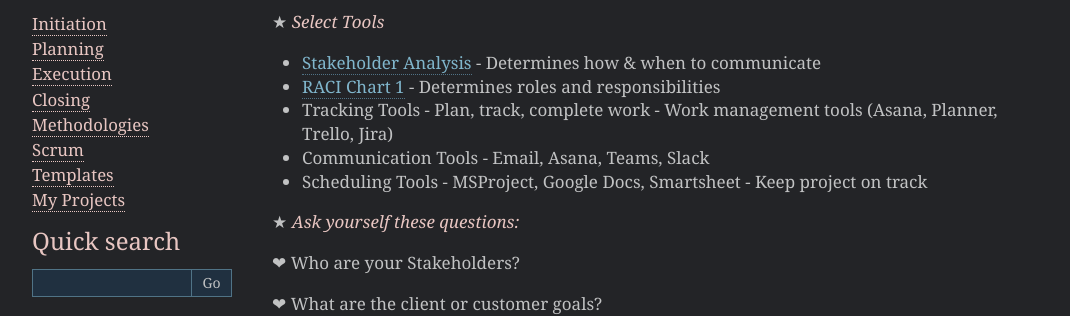
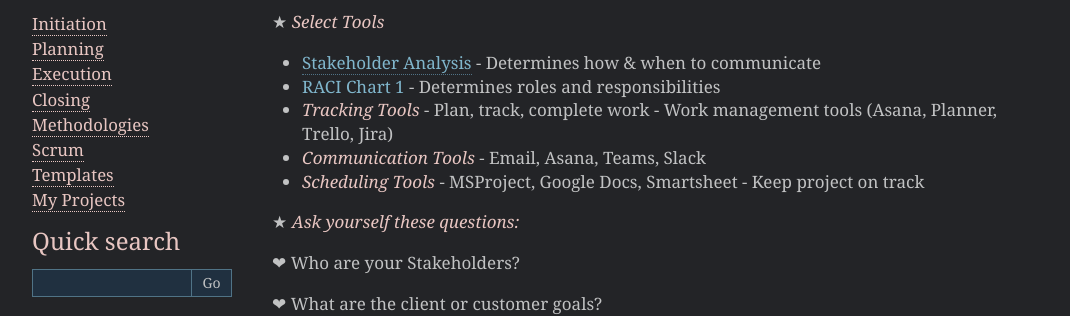
Before and after one commit to Hotonah/hotonah.github.io, a Sphinx documentation site: the page built from source/initiation.txt, in a window 1280 px wide and 900 px high, scrolled down 815 px. Shown: the part 162-478 px from the top of the window, without its empty margins (93-1163 px from the left). Built offline with Sphinx 7.4.7, drawn with Linux system fonts in a browser that asks for light colours.

```diff
--- a/source/initiation.txt
+++ b/source/initiation.txt
@@ -29,9 +29,9 @@ Project Initiation
 
 * `Stakeholder Analysis <https://docs.google.com/presentation/d/1qOxMk-8Fwhss3GvGAS7LHewLROBiNArB_jrMdVtW_xY/edit?usp=sharing>`_ - Determines how & when to communicate
 * `RACI Chart 1 <https://docs.google.com/spreadsheets/d/1UXsIM6wEvnhjrI2SklvNltrK9txsrNqA0Vmh5qhcLK4/edit?usp=sharing>`_ - Determines roles and responsibilities
-* Tracking Tools - Plan, track, complete work - Work management tools (Asana, Planner, Trello, Jira)
-* Communication Tools - Email, Asana, Teams, Slack
-* Scheduling Tools - MSProject, Google Docs, Smartsheet - Keep project on track
+* `Tracking Tools` - Plan, track, complete work - Work management tools (Asana, Planner, Trello, Jira)
+* `Communication Tools` - Email, Asana, Teams, Slack
+* `Scheduling Tools` - MSProject, Google Docs, Smartsheet - Keep project on track
 
 ★ `Ask yourself these questions:`
 
```
